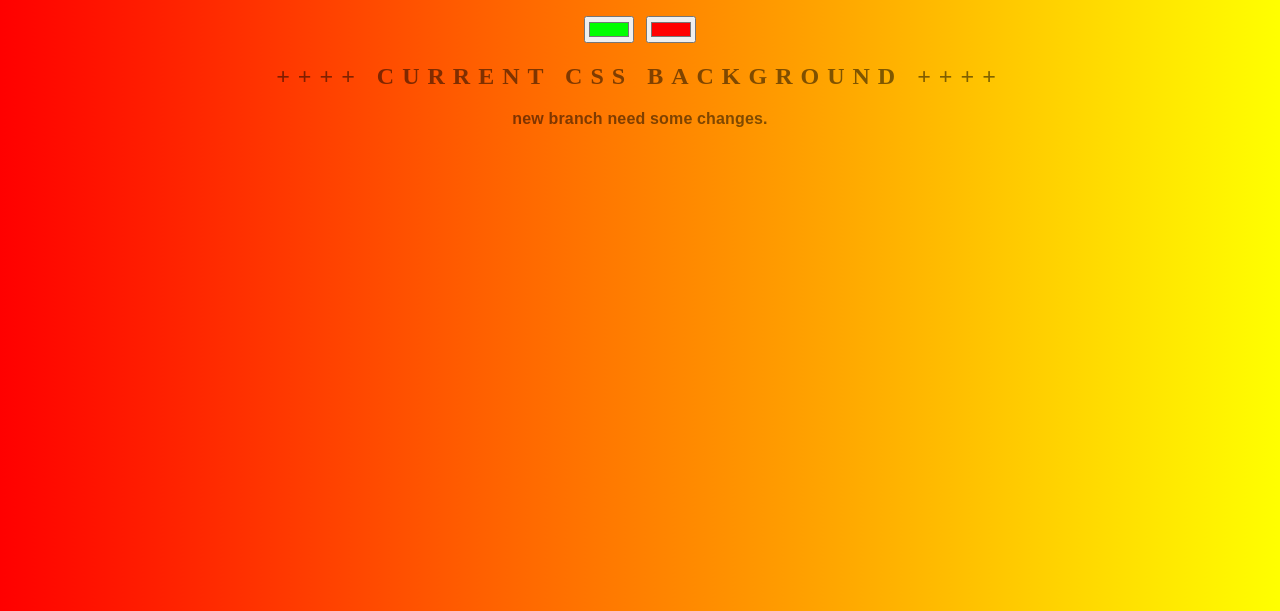
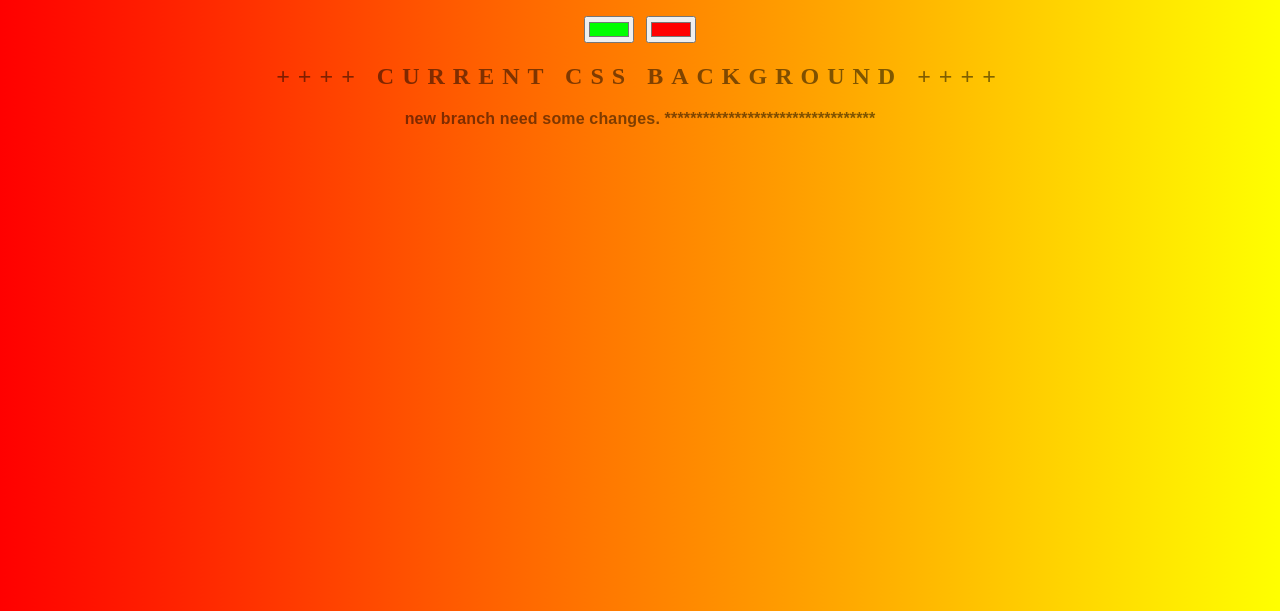
Before and after one commit to moh41/background-generator, a plain HTML site: page index.html in a window 1280 px wide. Shown: the part 189-800 px from the top of the page. Drawn offline with Linux system fonts and the light colour scheme.

Commit message:
New changes 2 newname branch

```diff
--- a/index.html
+++ b/index.html
@@ -12,7 +12,7 @@
 
 	<h2> ++++ Current CSS Background ++++</h2>
 
-	<h3> new branch need some changes. </h3>
+	<h3> new branch need some changes.  ********************************* </h3>
 	<script type="text/javascript" src="script.js"></script>
 </body>
 </html>
```
